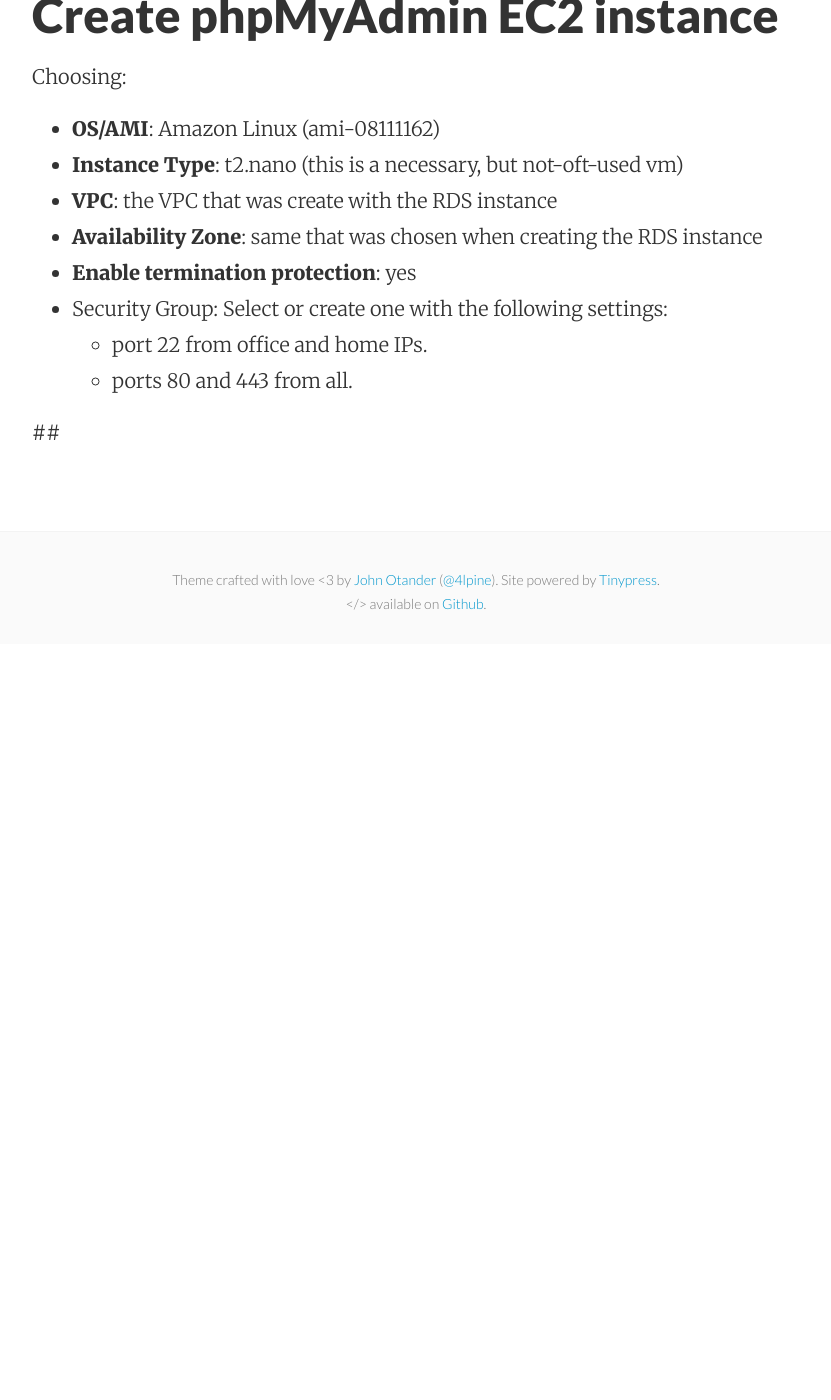
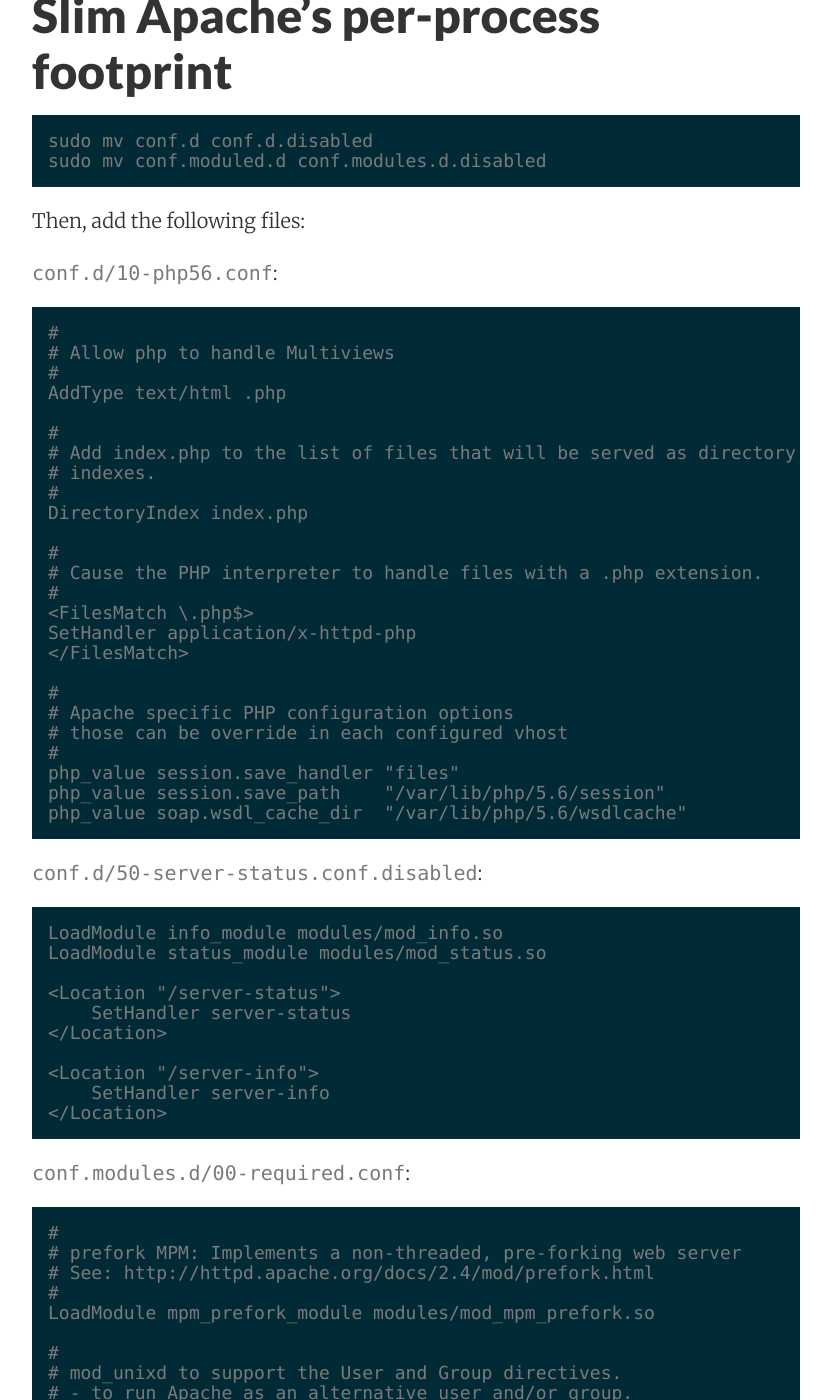
Before and after one commit to mattymaloney/mattymaloney.github.io, a Jekyll site: the page built from _posts/2016-03-28-apache-php-wordpress-phpmyadmin-aws-vpc-ec2-linux-rds-mariadb.md, in a window 1280 px wide and 1400 px high, scrolled down 4988 px. Shown: the whole window, without its empty margins (224-1055 px from the left). Built offline with Jekyll 4.4.1, drawn with Linux system fonts in a browser that asks for light colours; before the commit the page ends 5632 px from its top, so only the background shows below that; some of the changed text lies outside the part shown.

Commit message:
Created 2016-03-28-apache-php-wordpress-phpmyadmin-aws-vpc-ec2-linux-rds-mariadb.md

````diff
--- a/_posts/2016-03-28-apache-php-wordpress-phpmyadmin-aws-vpc-ec2-linux-rds-mariadb.md
+++ b/_posts/2016-03-28-apache-php-wordpress-phpmyadmin-aws-vpc-ec2-linux-rds-mariadb.md
@@ -107,6 +107,98 @@
 Then, in web browser, go to http://public.dns.hostname/pi.php to verify that Apache and PHP are working and have the proper packages and modules installed and enabled.
 
 
+## Slim Apache's per-process footprint
+
+	sudo mv conf.d conf.d.disabled
+    sudo mv conf.moduled.d conf.modules.d.disabled
+
+Then, add the following files:
+
+`conf.d/10-php56.conf`:
+
+```
+#
+# Allow php to handle Multiviews
+#
+AddType text/html .php
+
+#
+# Add index.php to the list of files that will be served as directory
+# indexes.
+#
+DirectoryIndex index.php
+
+#
+# Cause the PHP interpreter to handle files with a .php extension.
+#
+<FilesMatch \.php$>
+SetHandler application/x-httpd-php
+</FilesMatch>
+
+#
+# Apache specific PHP configuration options
+# those can be override in each configured vhost
+#
+php_value session.save_handler "files"
+php_value session.save_path    "/var/lib/php/5.6/session"
+php_value soap.wsdl_cache_dir  "/var/lib/php/5.6/wsdlcache"
+```
+
+`conf.d/50-server-status.conf.disabled`:
+
+```
+LoadModule info_module modules/mod_info.so
+LoadModule status_module modules/mod_status.so
+
+<Location "/server-status">
+    SetHandler server-status
+</Location>
+
+<Location "/server-info">
+    SetHandler server-info
+</Location>
+```
+
+`conf.modules.d/00-required.conf`:
+
+```
+#
+# prefork MPM: Implements a non-threaded, pre-forking web server
+# See: http://httpd.apache.org/docs/2.4/mod/prefork.html
+#
+LoadModule mpm_prefork_module modules/mod_mpm_prefork.so
+
+#
+# mod_unixd to support the User and Group directives.
+# - to run Apache as an alternative user and/or group.
+#
+LoadModule unixd_module modules/mod_unixd.so
+
+#
+# mod_authz_core to support the Require directive.
+# - to restrict and allow access to given directories and/or locations.
+#
+LoadModule authz_core_module modules/mod_authz_core.so
+
+#
+# mod_mime required for AddType and AddHandler directives
+#
+LoadModule mime_module modules/mod_mime.so
+
+#
+# mod_dir required for DirectoryIndex directive.
+#
+LoadModule dir_module modules/mod_dir.so
+
+#
+# PHP as a prefork module
+#
+LoadModule php5_module modules/libphp-5.6.so
+```
+
+As far as I can tell, these are the only modules we need. So far. We'll see what else specifically is needed by phpMyAdmin and WordPress.
+
+
 ## Create phpMyAdmin EC2 instance
 
 Choosing:
````
